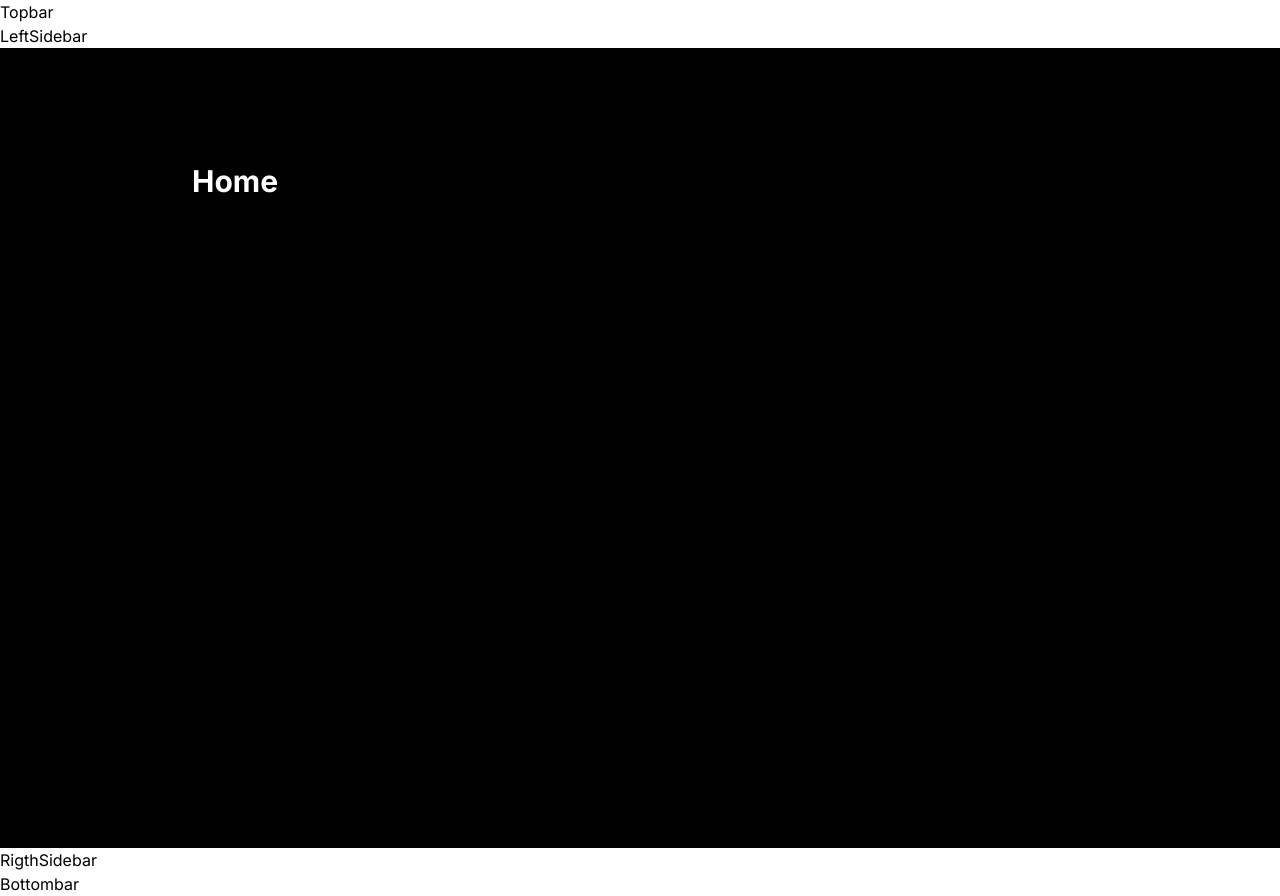
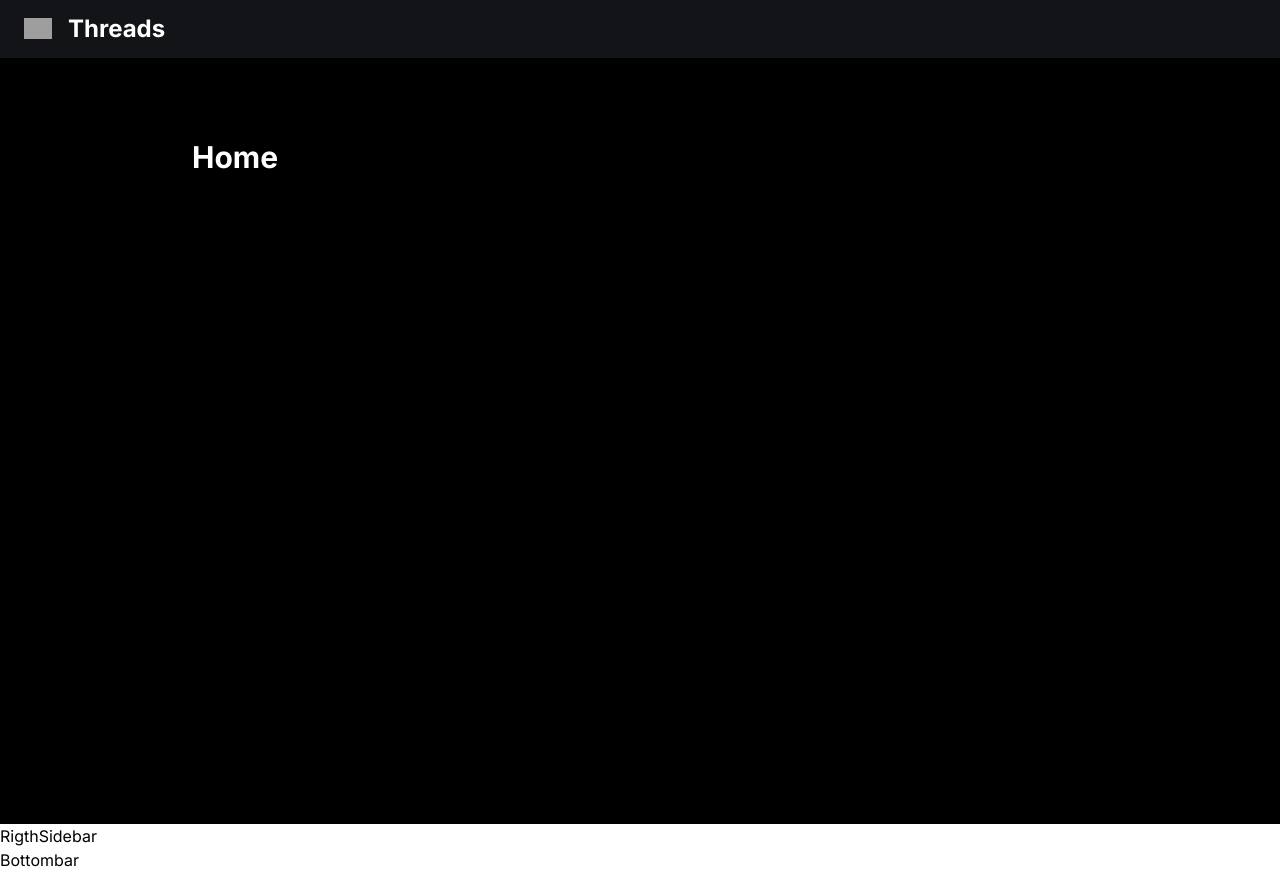
Before and after one commit to AstraLord007/threads_clone, a Next.js app: page / in a window 1280 px wide. After the commit the page ends 872 px from the top, so only its background shows below. Built offline with nearby package versions, Linux system fonts and the light colour scheme; no server answers; grey boxes are pictures that could not be loaded.

Commit message:
Topbar component styled.

```diff
--- a/components/shared/Topbar.tsx
+++ b/components/shared/Topbar.tsx
@@ -1,5 +1,43 @@
+import { OrganizationSwitcher, SignedIn, SignOutButton } from "@clerk/nextjs";
+import { dark } from "@clerk/themes";
+import Image from "next/image";
+import Link from "next/link";
+
 function Topbar() {
-    return <h1>Topbar</h1>
+    return (
+        <nav className='topbar'>
+            <Link href='/' className='flex items-center gap-4'>
+                <Image src='/logo.svg' alt='logo' width={28} height={28} />
+                <p className='text-heading3-bold text-light-1 max-xs:hidden'>Threads</p>
+            </Link>
+
+            <div className='flex items-center gap-1'>
+                <div className='block md:hidden'>
+                    <SignedIn>
+                        <SignOutButton>
+                            <div className='flex cursor-pointer'>
+                                <Image
+                                    src='/assets/logout.svg'
+                                    alt='logout'
+                                    width={24}
+                                    height={24}
+                                />
+                            </div>
+                        </SignOutButton>
+                    </SignedIn>
+                </div>
+
+                <OrganizationSwitcher
+                    appearance={{
+                        baseTheme: dark,
+                        elements: {
+                            organizationSwitcherTrigger: "py-2 px-4",
+                        },
+                    }}
+                />
+            </div>
+        </nav>
+    );
 }
 
 export default Topbar;
```
